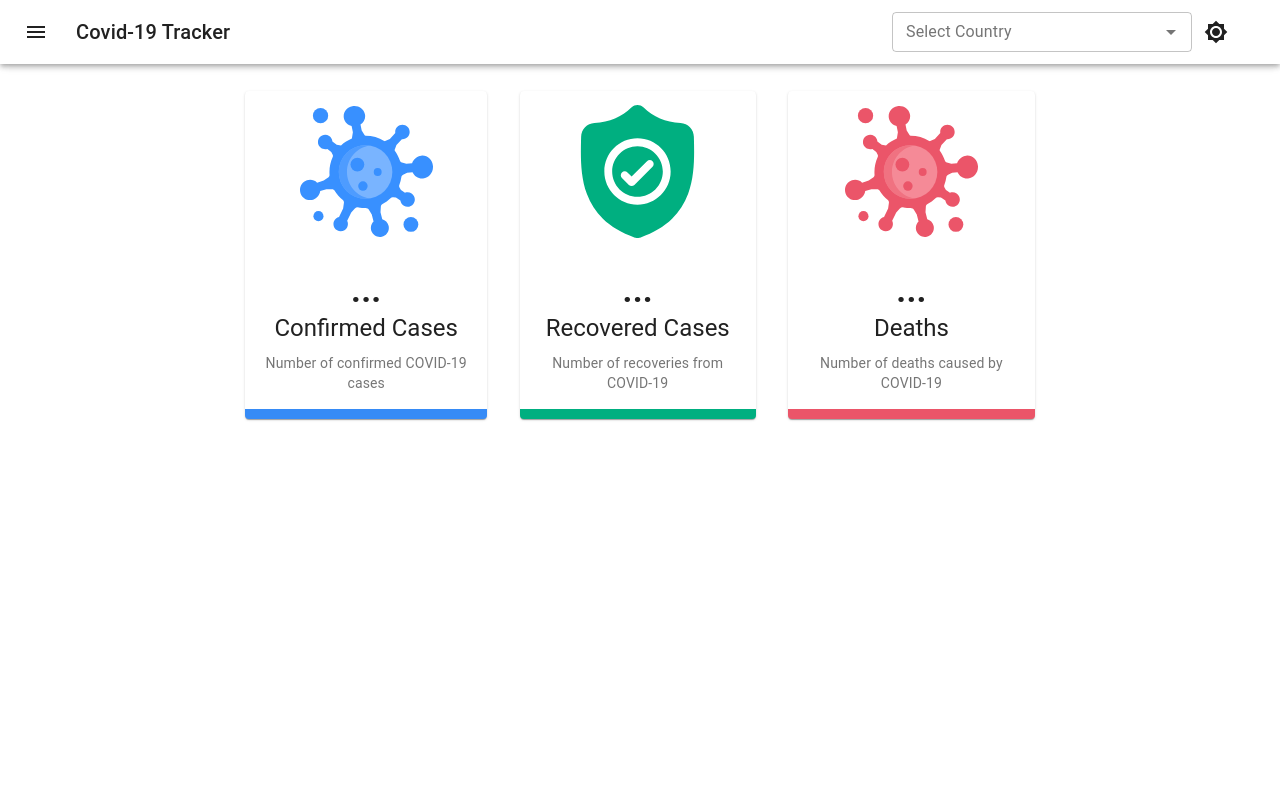
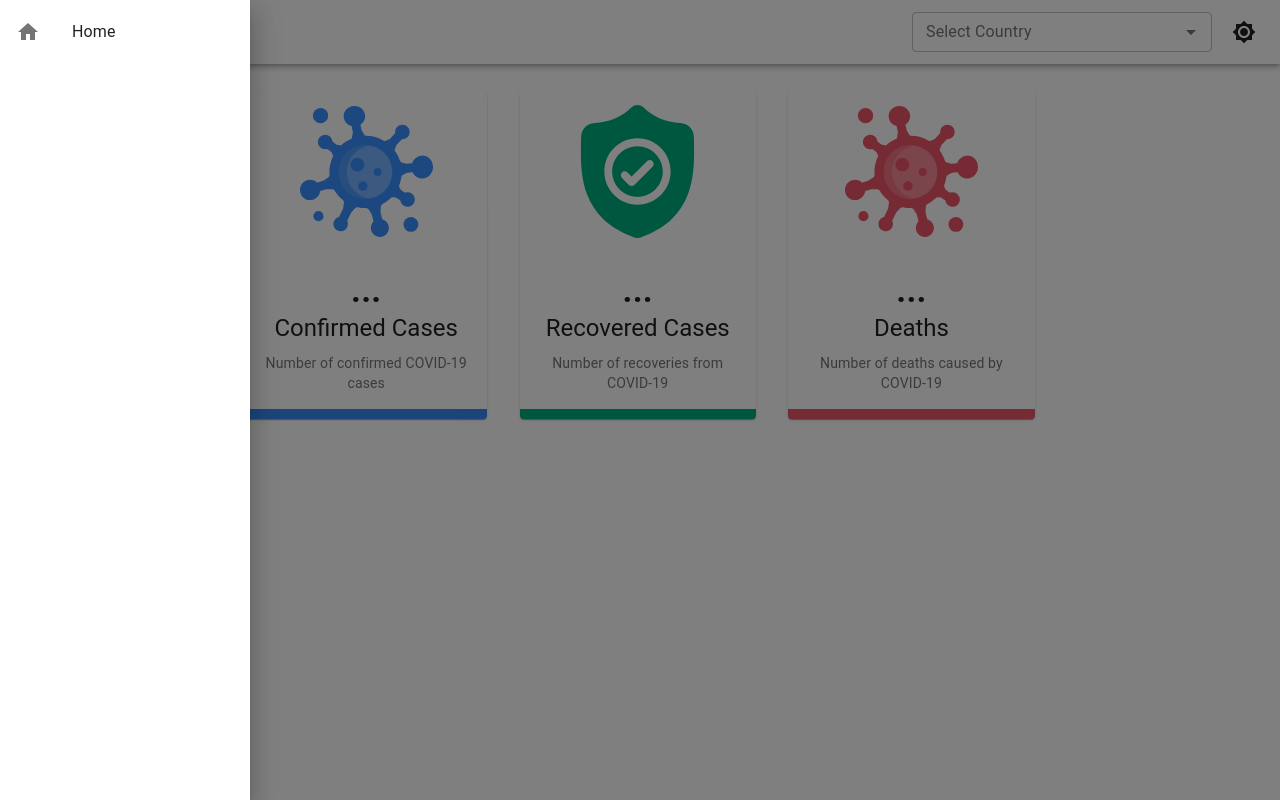
Before and after one commit to praty94/covid-app, a React (Create React App) app: page /covid-app/country in a window 1280 px wide. Both pictures are taken after a click on the button 36 px from the left and 32 px from the top of the page. Built offline with nearby package versions, Linux system fonts and the light colour scheme; no server answers.

Commit message:
Added app drawer, basic fixes

```diff
--- a/src/App.js
+++ b/src/App.js
@@ -12,12 +12,20 @@ class App extends React.Component {
 
   state = {
     theme: light,
-    country: countryValidator(this.props.location.pathname)
+    country: countryValidator(this.props.location.pathname),
+    appDrawerOpen : false
+  }
+  componentDidMount(){
+    this.props.history.listen((location, action) => {
+      // location is an object like window.location
+      console.log(action, location.pathname, location.state)
+  });
   }
   render() {
     return (
       <ThemeProvider theme={ThemeHelper(this.state.theme)}>
-        <AppBar country={this.getCountryForSearch()} curTheme={this.state.theme} themeToggleHandler={() => this.toggleTheme()} routerHelper={(value) => this.routerHelper(value)}></AppBar>
+        <AppBar country={this.getCountryForSearch()} curTheme={this.state.theme}  themeToggleHandler={() => this.toggleTheme()}
+        routerHelper={(value) => this.routerHelper(value)}></AppBar>
         <Switch>
           <Route path="/covid-app/country/*"><CountrySummary theme={this.state.theme} country={this.state.country}></CountrySummary></Route>
           <Route><Summary theme={this.state.theme}></Summary></Route>
@@ -32,17 +40,14 @@ class App extends React.Component {
   routerHelper = (value) => {
     if (value) {
       this.setState({ country: `/covid-app/country/${value.name}` });
-
       const { history } = this.props;
-      if (value)
-        history.push(`/covid-app/country/${value.name}`);
-      else
-        history.push('/covid-app');
+      history.push(`/covid-app/country/${value.name}`);
     }
   }
   getCountryForSearch = () => {
     return {name : getCountry(this.state.country)};
   }
+
 }
 
 export default withRouter(App);
--- a/src/Components/AppBar/HeaderAppBar.jsx
+++ b/src/Components/AppBar/HeaderAppBar.jsx
@@ -1,17 +1,21 @@
 import React from 'react';
-import {Toolbar,AppBar,IconButton,Typography} from '@material-ui/core';
+import { Toolbar, AppBar, IconButton, Typography, Drawer } from '@material-ui/core';
 import { fade, makeStyles } from '@material-ui/core/styles';
 import Light from '@material-ui/icons/Brightness7';
 import Dark from '@material-ui/icons/Brightness4';
 import AsyncSearch from './AsyncSearch';
 import MenuIcon from '@material-ui/icons/Menu';
+import AppDrawer from '../AppDrawer/AppDrawer';
 
 const useStyles = makeStyles((theme) => ({
   root: {
     flexGrow: 1,
   },
   menuButton: {
-    marginRight: theme.spacing(2),
+    marginRight: theme.spacing(2)
+  },
+  rightButton: {
+    marginLeft: theme.spacing(1)
   },
   title: {
     flexGrow: 1,
@@ -77,12 +81,29 @@ const useStyles = makeStyles((theme) => ({
 
 export default function HeaderAppBar(props) {
   const classes = useStyles();
+  const [state, setState] = React.useState({
+    top: false,
+    left: false,
+    bottom: false,
+    right: false,
+  });
 
+  const toggleDrawer = (anchor, open) => (event) => {
+    if (event.type === 'keydown' && (event.key === 'Tab' || event.key === 'Shift')) {
+      return;
+    }
+
+    setState({ ...state, [anchor]: open });
+  };
+  const closeDrawer = () => {
+    setState({ ...state, 'left': false });
+  }
   return (
     <div className={classes.root}>
       <AppBar position="fixed">
         <Toolbar>
-        <IconButton
+          <IconButton
+            onClick={toggleDrawer('left', true)}
             edge="start"
             className={classes.menuButton}
             color="inherit"
@@ -97,7 +118,7 @@ export default function HeaderAppBar(props) {
           <AsyncSearch country={props.country} routerHelper={props.routerHelper}></AsyncSearch>
           <IconButton
             edge="end"
-            className={classes.menuButton}
+            className={classes.rightButton}
             color="inherit"
             aria-label="Toggle Dark and Light mode"
             onClick={() => props.themeToggleHandler()}>
@@ -106,6 +127,9 @@ export default function HeaderAppBar(props) {
           </IconButton>
         </Toolbar>
       </AppBar>
+      <Drawer anchor='left' open={state.left} onClose={toggleDrawer('left', false)}>
+        <AppDrawer routerHelper={props.routerHelper} closeDrawer={()=>closeDrawer()} anchor='left'></AppDrawer>
+      </Drawer>
     </div>
   );
 }
--- /dev/null
+++ b/src/Components/AppDrawer/AppDrawer.jsx
@@ -0,0 +1,45 @@
+import React from 'react';
+import clsx from 'clsx';
+import { makeStyles } from '@material-ui/core/styles';
+import List from '@material-ui/core/List';
+import ListItem from '@material-ui/core/ListItem';
+import ListItemIcon from '@material-ui/core/ListItemIcon';
+import ListItemText from '@material-ui/core/ListItemText';
+import Home from '@material-ui/icons/Home';
+import { withRouter } from 'react-router';
+
+const useStyles = makeStyles({
+  list: {
+    width: 250,
+  },
+  fullList: {
+    width: 'auto',
+  },
+});
+
+function AppDrawer(props) {
+  const classes = useStyles();
+  const goHome = () => {
+    props.history.push('/covid-app');
+  }
+  return (
+    <div
+      className={clsx(classes.list, {
+        [classes.fullList]: props.anchor === 'top' || props.anchor === 'bottom',
+      })}
+      role="presentation"
+      onClick={props.closeDrawer}
+      onKeyDown={props.closeDrawer}
+    >
+      <List>
+      <ListItem button key='Home' onClick={()=>goHome()}>
+            <ListItemIcon><Home></Home></ListItemIcon>
+            <ListItemText primary='Home' />
+          </ListItem>
+      </List>
+
+    </div>
+  );
+}
+
+export default withRouter(AppDrawer);
--- a/src/Components/Charts/CountryChart.jsx
+++ b/src/Components/Charts/CountryChart.jsx
@@ -11,6 +11,7 @@ const CountryChart = (props) => {
   useEffect(() => {
     if(props.data && props.data.confirmed){
     const {confirmed,recovered,deaths} = {...props.data};
+    console.log("theme " + props.theme);
     setCountryData({
         series: [{
           name:"Covid-19 Cases",
@@ -20,11 +21,10 @@ const CountryChart = (props) => {
           chart: {
             height: 350,
             type: 'bar',
-            events: {
-              click: function(chart, w, e) {
-                // console.log(chart, w, e)
-              }
-            }
+            toolbar:{
+            tools: {
+              download: false
+            }}
           },
           colors: ['#368bf6','#00af80','#eb5569'],
           plotOptions: {
@@ -51,11 +51,18 @@ const CountryChart = (props) => {
                 fontSize: '12px'
               }
             }
+          },
+          yaxis:{
+            laels:{
+              style:{
+                colors:props.theme ===  "light" ? '#FFFFFF' : '#373d3f'
+              }
+            }
           }
         }
       });
     }
-  }, [props.curTheme,props.data]);
+  }, [props.curTheme,props.data,props.theme]);
   let barChart = (
     countryData && countryData.options && countryData.series ? <Chart
       options={countryData.options}
--- a/src/Components/CountrySummary/CountrySummary.jsx
+++ b/src/Components/CountrySummary/CountrySummary.jsx
@@ -15,7 +15,7 @@ class CountrySummary extends React.Component {
         return (
             <Wrapper className={cx(styles.container, bgClass)}>
                 <Cards data={this.state.summary}></Cards>
-                <CountryChart data={this.state.summary}></CountryChart>
+                <CountryChart theme={this.props.theme} data={this.state.summary}></CountryChart>
             </Wrapper>
         );
     }
@@ -33,7 +33,7 @@ class CountrySummary extends React.Component {
         await this.getCountrySummary();
     }
     getCountrySummary = async() => {
-        if (this.props.country.match("^/covid-app/country/")) {
+        if (this.props?.country?.match("^/covid-app/country/")) {
             let country = this.props.country;
             country = country.replace("/covid-app/country", "");
             let response = await fetchCountrySummary(country);
--- a/src/Components/Helper/CountryHelper.js
+++ b/src/Components/Helper/CountryHelper.js
@@ -6,5 +6,5 @@ export const getCountry = (country) => {
     if(country && country.match("^/covid-app/country/"))
         return country.replace("/covid-app/country/", "");
     else
-        return null;
+        return "";
 }
--- a/src/Theme/ChartThemeHelper.js
+++ b/src/Theme/ChartThemeHelper.js
@@ -1,7 +1,12 @@
 const chartThemeHelper = (data) => {
   let options = {
     chart: {
-      id: "basic-bar"
+      id: "basic-bar",
+      toolbar: {
+        tools: {
+          download: false
+        }
+      }
     },
     legend: {
       show: true,
@@ -22,7 +27,7 @@ const chartThemeHelper = (data) => {
     xaxis: {
       categories: data.dates
     },
-    yaxis:{}
+    yaxis: {}
   };
   if (data.theme !== "light") {
     options.xaxis.labels = {
@@ -36,7 +41,7 @@ const chartThemeHelper = (data) => {
       }
     };
 
-  }else{
+  } else {
     options.xaxis.labels = {
       style: {
         colors: '#373d3f'
@@ -49,7 +54,7 @@ const chartThemeHelper = (data) => {
     };
 
   }
-  options.tooltip = {theme:data.theme };
+  options.tooltip = { theme: data.theme };
   return options;
 }
 export default chartThemeHelper;
```
Also changed, not shown: src/Components/Charts/SummaryChart.jsx (line endings or trailing spaces).
